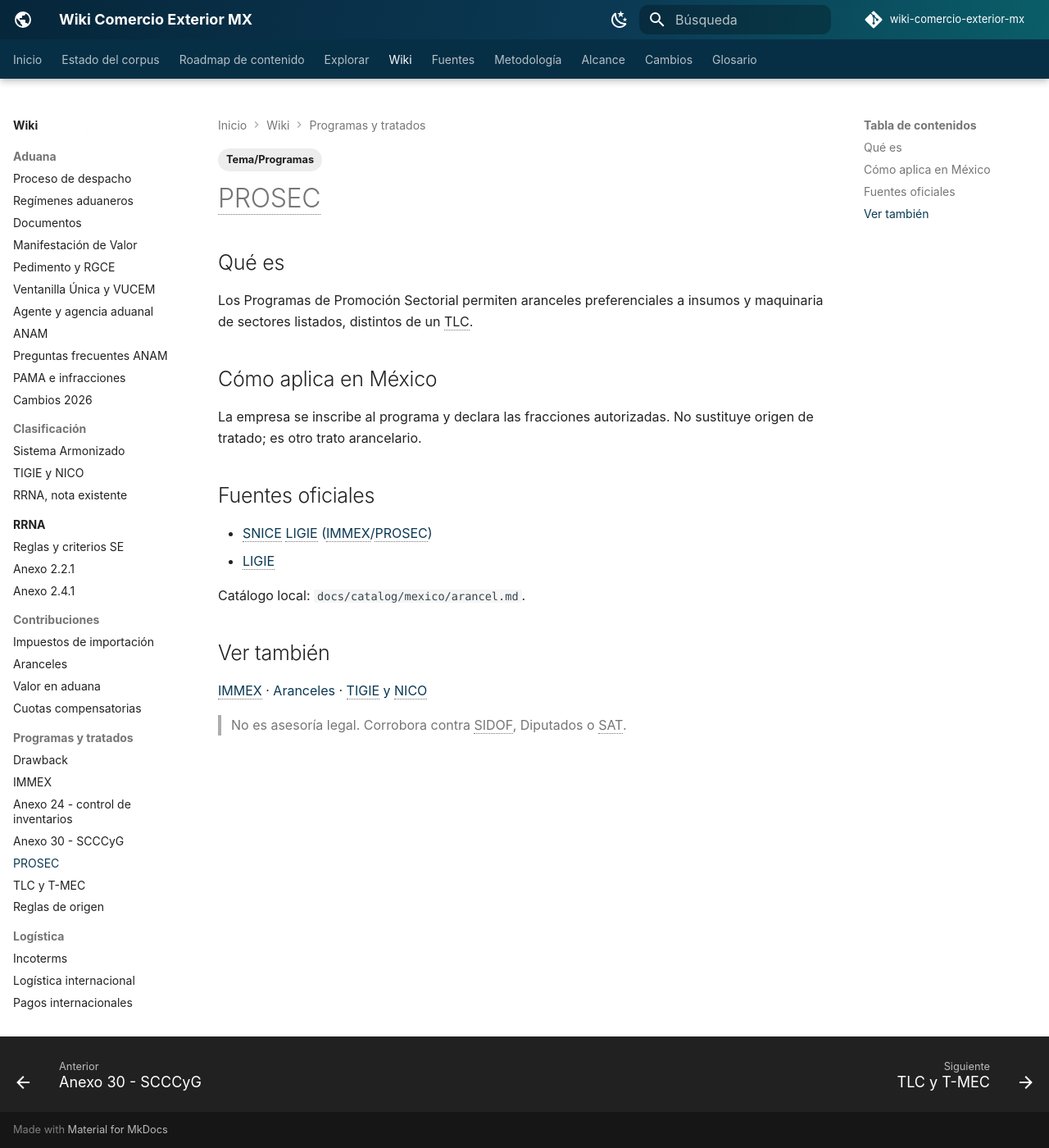
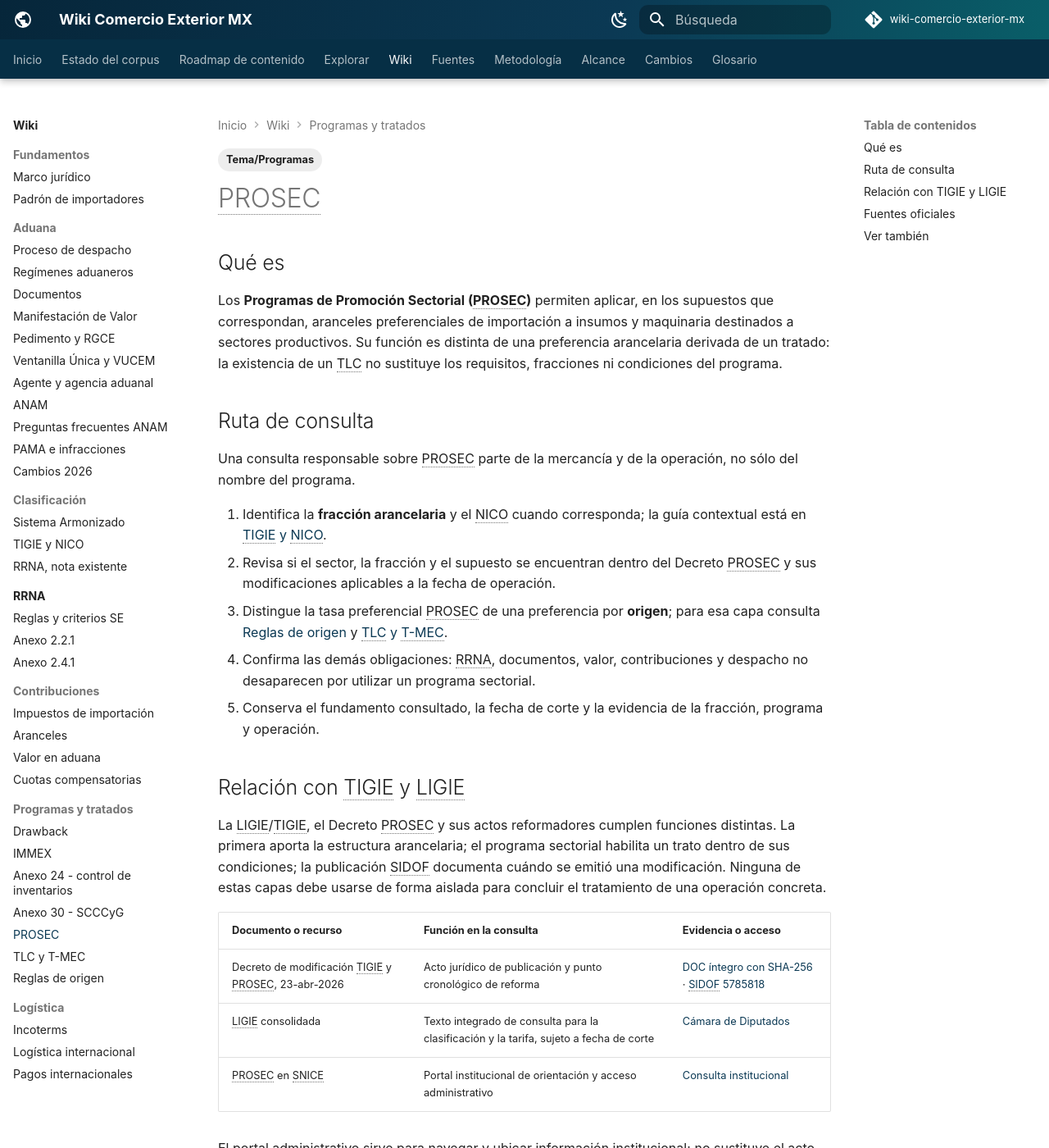
Before and after one commit to jccontrerasg08-cpu/wiki-comercio-exterior-mx, an MkDocs documentation site: the page built from docs/wiki/programas/prosec.md, in a window 1280 px wide and 1400 px high. Shown: the whole window at 82% size. Built offline with MkDocs 1.6.1 and Material for MkDocs 9.7.7, drawn with Linux system fonts in a browser that asks for light colours; comment, search, counter and statistics services are not loaded; some of the changed text lies outside the part shown.

Commit message:
docs: expand PROSEC evidence guidance

```diff
--- a/docs/wiki/programas/prosec.md
+++ b/docs/wiki/programas/prosec.md
@@ -1,27 +1,45 @@
 ---
 title: "PROSEC"
-description: "PROSEC: tasas preferenciales de IGI por sector productivo, condiciones de uso y modificaciones vigentes del decreto."
+description: "PROSEC: tasas preferenciales de IGI por sector productivo, condiciones de uso y relación con TIGIE, LIGIE y los decretos aplicables."
 ---
 
 # PROSEC
 
 ## Qué es
 
-Los Programas de Promoción Sectorial permiten aranceles preferenciales a insumos y maquinaria de sectores listados, distintos de un TLC.
+Los **Programas de Promoción Sectorial (PROSEC)** permiten aplicar, en los supuestos que correspondan, aranceles preferenciales de importación a insumos y maquinaria destinados a sectores productivos. Su función es distinta de una preferencia arancelaria derivada de un tratado: la existencia de un TLC no sustituye los requisitos, fracciones ni condiciones del programa.
 
-## Cómo aplica en México
+## Ruta de consulta
 
-La empresa se inscribe al programa y declara las fracciones autorizadas. No sustituye origen de tratado; es otro trato arancelario.
+Una consulta responsable sobre PROSEC parte de la mercancía y de la operación, no sólo del nombre del programa.
+
+1. Identifica la **fracción arancelaria** y el NICO cuando corresponda; la guía contextual está en [TIGIE y NICO](../clasificacion/tigie-nico.md).
+2. Revisa si el sector, la fracción y el supuesto se encuentran dentro del Decreto PROSEC y sus modificaciones aplicables a la fecha de operación.
+3. Distingue la tasa preferencial PROSEC de una preferencia por **origen**; para esa capa consulta [Reglas de origen](reglas-de-origen.md) y [TLC y T-MEC](tlc-tmec.md).
+4. Confirma las demás obligaciones: RRNA, documentos, valor, contribuciones y despacho no desaparecen por utilizar un programa sectorial.
+5. Conserva el fundamento consultado, la fecha de corte y la evidencia de la fracción, programa y operación.
+
+## Relación con TIGIE y LIGIE
+
+La LIGIE/TIGIE, el Decreto PROSEC y sus actos reformadores cumplen funciones distintas. La primera aporta la estructura arancelaria; el programa sectorial habilita un trato dentro de sus condiciones; la publicación SIDOF documenta cuándo se emitió una modificación. Ninguna de estas capas debe usarse de forma aislada para concluir el tratamiento de una operación concreta.
+
+| Documento o recurso | Función en la consulta | Evidencia o acceso |
+|---|---|---|
+| Decreto de modificación TIGIE y PROSEC, 23-abr-2026 | Acto jurídico de publicación y punto cronológico de reforma | [DOC íntegro con SHA-256](https://github.com/jccontrerasg08-cpu/wiki-comercio-exterior-mx/releases/download/primary-sources-2026.08.19-cycle-two/5785818.doc) · [SIDOF 5785818](https://sidof.segob.gob.mx/notas/5785818) |
+| LIGIE consolidada | Texto integrado de consulta para la clasificación y la tarifa, sujeto a fecha de corte | [Cámara de Diputados](https://www.diputados.gob.mx/LeyesBiblio/pdf/LIGIE_2022.pdf) |
+| PROSEC en SNICE | Portal institucional de orientación y acceso administrativo | [Consulta institucional](https://www.snice.gob.mx/cs/avi/snice/prosec.html) |
+
+El portal administrativo sirve para navegar y ubicar información institucional; no sustituye el acto SIDOF para acreditar la publicación de una reforma ni convierte una URL disponible en prueba de vigencia.
 
 ## Fuentes oficiales
 
-- [SNICE LIGIE (IMMEX/PROSEC)](https://www.snice.gob.mx/cs/avi/snice/ligie.info22.html)
-- [LIGIE](https://www.diputados.gob.mx/LeyesBiblio/pdf/LIGIE_2022.pdf)
-
-Catálogo local: `docs/catalog/mexico/arancel.md`.
+- [SIDOF — modificación TIGIE y PROSEC de 23 de abril de 2026](https://sidof.segob.gob.mx/notas/5785818)
+- [SNICE — Programas de Promoción Sectorial](https://www.snice.gob.mx/cs/avi/snice/prosec.html)
+- [Cámara de Diputados — LIGIE](https://www.diputados.gob.mx/LeyesBiblio/pdf/LIGIE_2022.pdf)
+- Catálogo local: [Arancel y LIGIE](../../catalog/mexico/arancel.md) (`docs/catalog/mexico/arancel.md`).
 
 ## Ver también
 
-[IMMEX](immex.md) · [Aranceles](../contribuciones/aranceles.md) · [TIGIE y NICO](../clasificacion/tigie-nico.md)
+[IMMEX](immex.md) · [Aranceles](../contribuciones/aranceles.md) · [TIGIE y NICO](../clasificacion/tigie-nico.md) · [Reglas de origen](reglas-de-origen.md)
 
-> No es asesoría legal. Corrobora contra SIDOF, Diputados o SAT.
+> No es asesoría legal. Corrobora el supuesto, la fecha y los documentos aplicables contra las fuentes oficiales antes de tomar una decisión operativa.
```
